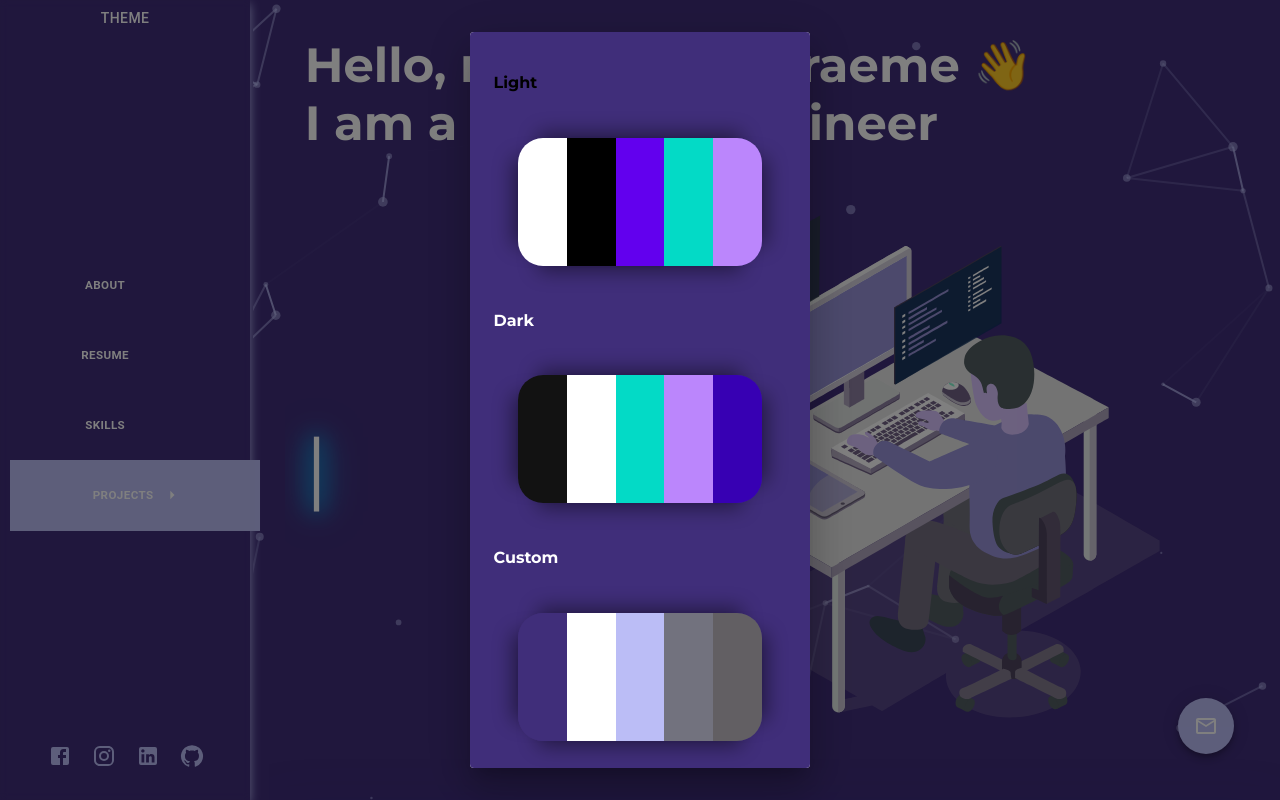
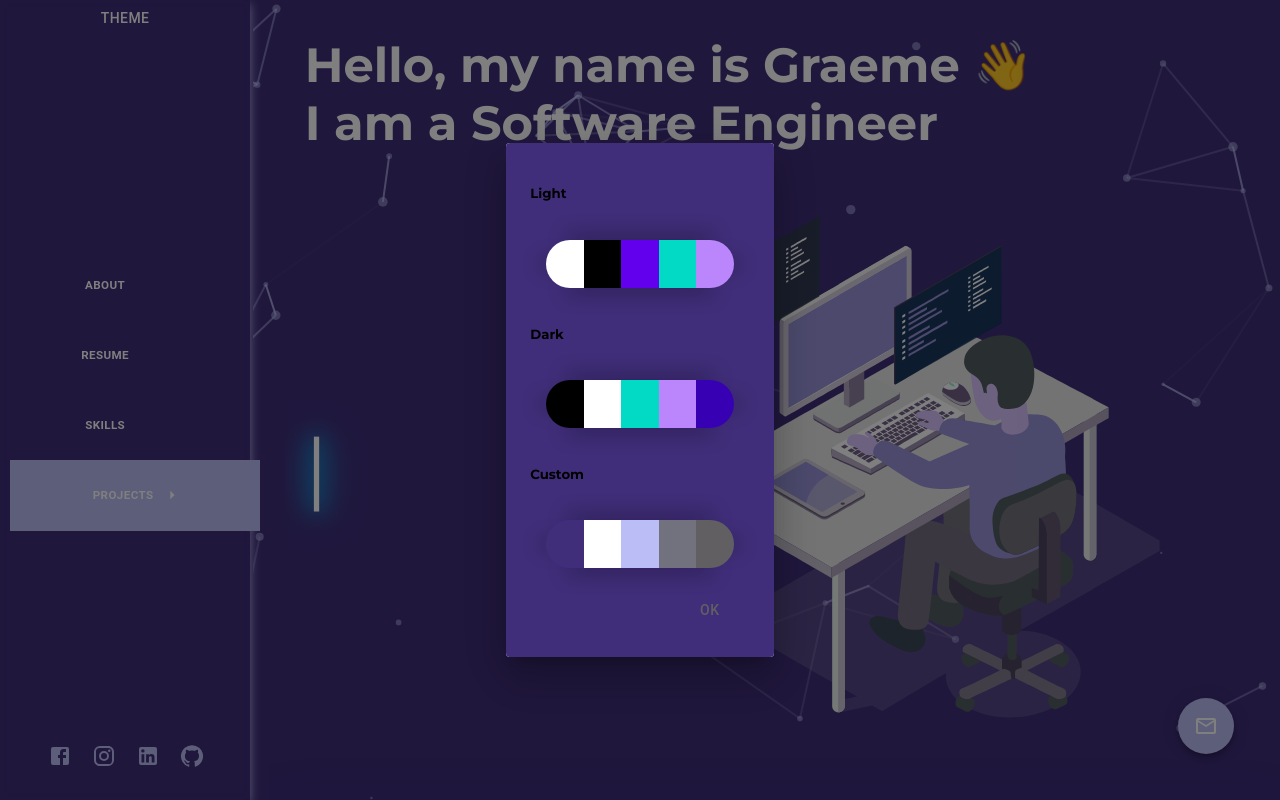
Before and after one commit to graemedoherty/Portfolio-React, a React (Create React App) app: page / in a window 1280 px wide. Both pictures are taken after a click on the button "THEME". Built offline with nearby package versions, Linux system fonts and the light colour scheme; no server answers.

Commit message:
fix scroll and theme

```diff
--- a/src/Components/Contact/ContactFAB.js
+++ b/src/Components/Contact/ContactFAB.js
@@ -1,18 +1,20 @@
-import React, { useState } from 'react';
+import React, { useState, useContext } from 'react';
+import Button from '@mui/material/Button';
+import Dialog from '@mui/material/Dialog';
+import DialogContent from '@mui/material/DialogContent';
+import DialogTitle from '@mui/material/DialogTitle';
 import Fab from '@mui/material/Fab';
 import MailOutlineIcon from '@mui/icons-material/MailOutline';
-import Dialog from '@mui/material/Dialog';
-import DialogTitle from '@mui/material/DialogTitle';
-import DialogContent from '@mui/material/DialogContent';
 import TextField from '@mui/material/TextField';
-import Button from '@mui/material/Button';
 import emailjs from 'emailjs-com';
+import { ThemeContext } from '../ThemeSelector/ThemeContext';
 import './contact.css';
 
 const ContactFAB = () => {
   const userId = process.env.REACT_APP_EMAILJS_USERID;
   const templateId = process.env.REACT_APP_EMAILJS_TEMPLATEID;
   const serviceId = process.env.REACT_APP_EMAILJS_SERVICEID;
+  const { theme } = useContext(ThemeContext);
   const [open, setOpen] = useState(false);
   const [formData, setFormData] = useState({
     name: '',
@@ -43,7 +45,6 @@ const ContactFAB = () => {
         handleClose();
       })
       .catch((error) => {
-        // Handle error state
         console.error('Error sending email:', error);
       });
   };
@@ -52,13 +53,16 @@ const ContactFAB = () => {
     <>
       <Fab
         className='fab'
-        color='primary'
         aria-label='mail'
         onClick={handleOpen}
         sx={{
-          backgroundColor: '#BBBDF6',
+          backgroundColor: theme.primary,
+          color: '#ffffff', // Original color or white for light theme
+          transition: 'transform 0.2s ease-in-out', // Transition for transform property
           '&:hover': {
-            backgroundColor: '#BBBDF6',
+            transform: 'scale(1.05)', // Scale effect on hover
+            color: theme.secondary,
+            background: theme.primary,
           },
         }}
       >
@@ -82,6 +86,10 @@ const ContactFAB = () => {
               required
               value={formData.name}
               onChange={handleChange}
+              sx={{
+                input: { color: theme.text },
+                label: { color: theme.text },
+              }}
             />
             <TextField
               margin='dense'
@@ -93,6 +101,10 @@ const ContactFAB = () => {
               required
               value={formData.email}
               onChange={handleChange}
+              sx={{
+                input: { color: theme.text },
+                label: { color: theme.text },
+              }}
             />
             <TextField
               margin='dense'
@@ -105,8 +117,16 @@ const ContactFAB = () => {
               required
               value={formData.message}
               onChange={handleChange}
+              sx={{
+                input: { color: theme.text },
+                label: { color: theme.text },
+              }}
             />
-            <Button type='submit' variant='contained' color='primary'>
+            <Button
+              type='submit'
+              variant='contained'
+              sx={{ backgroundColor: theme.primary, color: theme.text }}
+            >
               Submit
             </Button>
           </form>
--- a/src/Components/Content/Content.js
+++ b/src/Components/Content/Content.js
@@ -2,15 +2,17 @@ import React from 'react';
 import Slide from '@mui/material/Slide';
 import About from '../About/About';
 import './content.css';
+// import { ThemeContext } from '../ThemeSelector/ThemeContext';
 
 const Content = ({ aboutRef, resumeRef, skillsRef, projectsRef }) => {
+  // const theme = useContext(ThemeContext);
   return (
     <div className='Content grid-item'>
       <Slide
         in={true}
         container={aboutRef.current}
         style={{ transformOrigin: '0 0 0' }}
-        timeout={2000}
+        timeout={1000}
         direction='up'
       >
         <div className='Content-Row' id='About' ref={aboutRef}>
@@ -21,7 +23,7 @@ const Content = ({ aboutRef, resumeRef, skillsRef, projectsRef }) => {
         in={true}
         container={resumeRef.current}
         style={{ transformOrigin: '0 0 0' }}
-        timeout={1600}
+        timeout={800}
         direction='up'
       >
         <div className='Content-Row' id='Resume' ref={resumeRef}>
@@ -32,7 +34,7 @@ const Content = ({ aboutRef, resumeRef, skillsRef, projectsRef }) => {
         in={true}
         container={skillsRef.current}
         style={{ transformOrigin: '0 0 0' }}
-        timeout={1200}
+        timeout={600}
         direction='up'
       >
         <div className='Content-Row' id='Skills' ref={skillsRef}>
@@ -43,7 +45,7 @@ const Content = ({ aboutRef, resumeRef, skillsRef, projectsRef }) => {
         in={true}
         container={projectsRef.current}
         style={{ transformOrigin: '0 0 0' }}
-        timeout={800}
+        timeout={400}
         direction='up'
       >
         <div className='Content-Row' id='Projects' ref={projectsRef}>
--- a/src/Components/ThemeSelector/ThemeSelector.js
+++ b/src/Components/ThemeSelector/ThemeSelector.js
@@ -38,6 +38,7 @@ const ThemeSelector = () => {
               <PalleteBar
                 key={index}
                 theme={themes[themeName]}
+                themeName={theme.name}
                 toggleTheme={toggleTheme}
               />
             ))}
@@ -55,7 +56,7 @@ const ThemeSelector = () => {
 
 export default ThemeSelector;
 
-const PalleteBar = ({ theme, toggleTheme }) => {
+const PalleteBar = ({ theme, toggleTheme, themeName }) => {
   // Define an array of theme properties you want to display
   const themeProperties = [
     { name: 'Background', color: theme.background },
@@ -66,13 +67,18 @@ const PalleteBar = ({ theme, toggleTheme }) => {
   ];
 
   const handleClick = () => {
-    console.log('theme ', theme.name);
     toggleTheme(theme.name); // Update theme based on the clicked theme name
   };
 
   return (
     <>
-      <h4 style={{ color: theme.text }}>{theme.name}</h4>
+      <h5
+        style={{
+          color: themeName === ('Dark' || 'Custom') ? 'white' : 'black',
+        }}
+      >
+        {theme.name}
+      </h5>
       <div className='pallete-bar' onClick={handleClick}>
         {themeProperties.map((property, index) => (
           <div
--- a/src/Components/ThemeSelector/themeSelector.css
+++ b/src/Components/ThemeSelector/themeSelector.css
@@ -1,5 +1,5 @@
 .pallete-bar {
-  margin: 1.5em;
+  margin: 1em;
   display: flex;
   flex-direction: row;
   width: 100%;
@@ -9,11 +9,16 @@
     25px 0px 20px -20px rgba(0, 0, 0, 0.45),
     0px 25px 20px -20px rgba(0, 0, 0, 0.45),
     -25px 0px 20px -20px rgba(0, 0, 0, 0.45);
+  transition: transform 0.3s ease-in-out; /* Add smooth transition */
+}
+
+.pallete-bar:hover {
+  transform: scale(1.3); /* Slightly grow the element */
 }
 
 .pallete-color {
   flex: 1;
-  height: 8em;
+  height: 3em;
   position: relative;
   transition: all 300ms ease-in-out;
 }
--- a/src/animations/ScrollAnimation.js
+++ b/src/animations/ScrollAnimation.js
@@ -1,12 +1,16 @@
-import React from 'react';
+import React, { useContext } from 'react';
 import Lottie from 'lottie-react';
 import scroll from './scroll.json';
+import scrollDark from './scrollDark.json';
+import { ThemeContext } from '../Components/ThemeSelector/ThemeContext';
 
 const ScrollAnimation = () => {
+  const { theme } = useContext(ThemeContext);
+
   return (
     <div className='scroll-down'>
       <Lottie
-        animationData={scroll}
+        animationData={theme.name === 'Dark' ? scrollDark : scroll}
         loop={true}
         style={{ height: '100px', width: '100px' }}
       />
--- a/src/details.css
+++ b/src/details.css
@@ -8,8 +8,6 @@
   width: 99%;
   height: 100%;
   /* From https://css.glass */
-
-  box-shadow: 0 4px 10px rgba(3, 218, 198, 1);
   backdrop-filter: blur(3.3px);
   -webkit-backdrop-filter: blur(3.3px);
 }
--- a/src/styles.js
+++ b/src/styles.js
@@ -9,7 +9,7 @@ const lightTheme = {
 
 const darkTheme = {
   name: 'Dark',
-  background: '#121212',
+  background: '#000000',
   text: '#ffffff',
   primary: '#03dac6',
   secondary: '#bb86fc',
```
Also changed, not shown: src/animations/scrollDark.json (added, +1 -0 lines).
